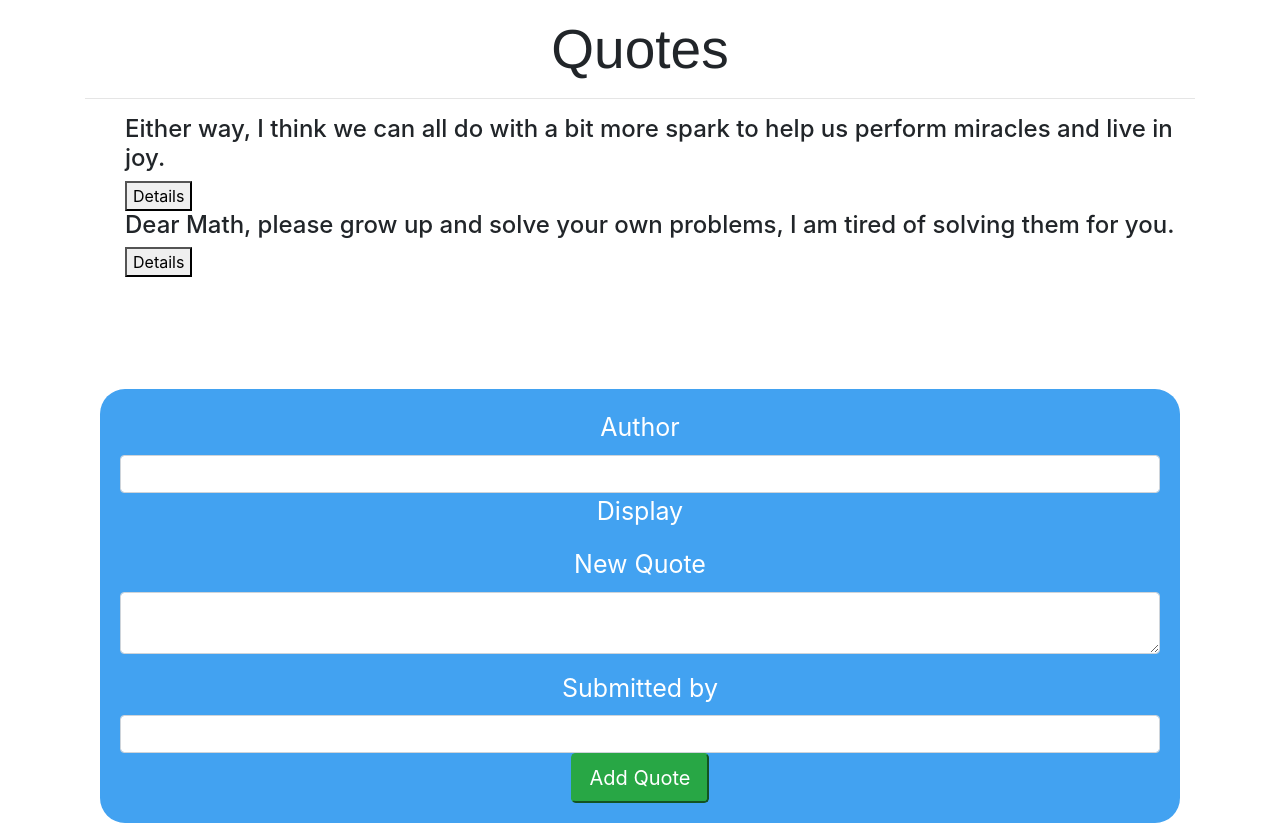
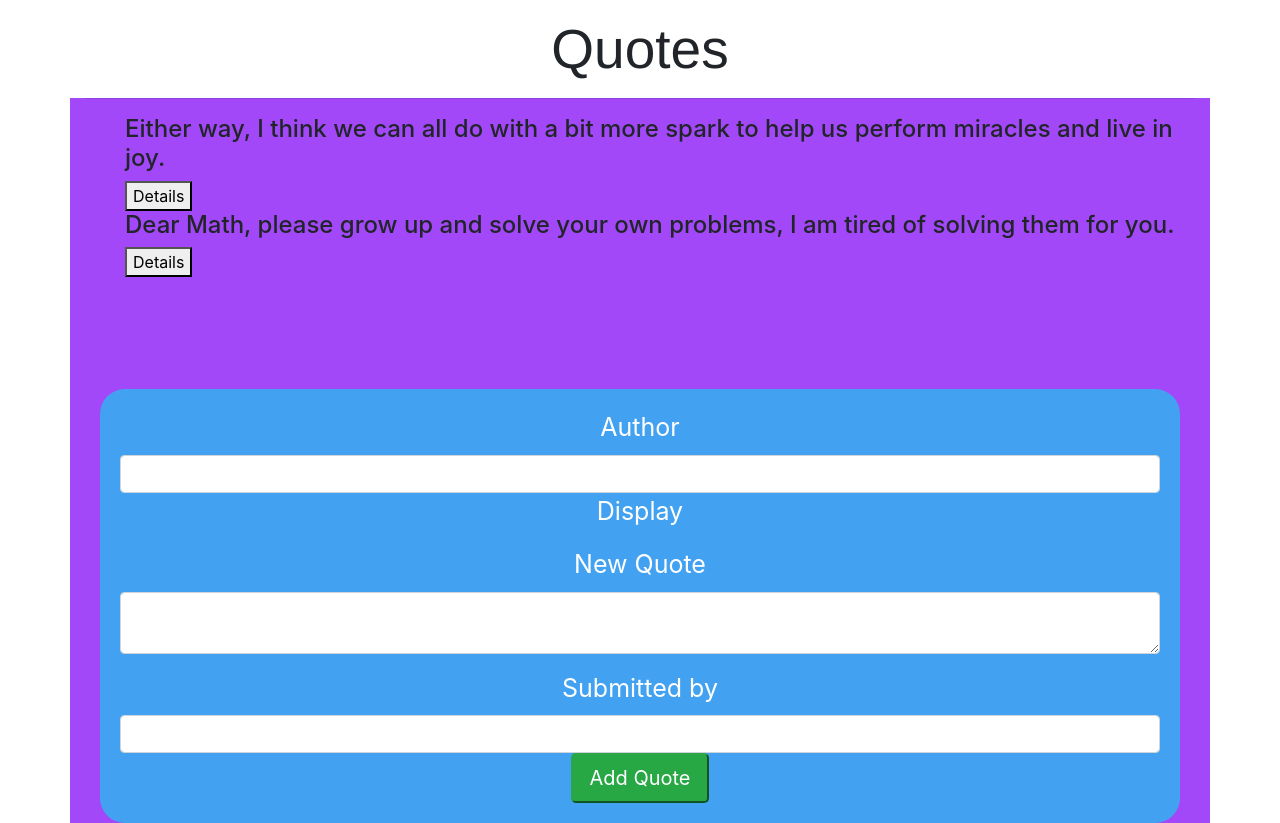
Before and after one commit to Peet-pitz/Quotes, an Angular app in the folder Quotes/: page / in a window 1280 px wide. Built offline with nearby package versions, Linux system fonts and the light colour scheme.

Commit message:
change container background color

```diff
--- a/Quotes/src/app/quote/quote.component.css
+++ b/Quotes/src/app/quote/quote.component.css
@@ -6,3 +6,9 @@ h1{
     font-size: 55px;
     font-family: 'Franklin Gothic Medium', 'Arial Narrow', Arial, sans-serif
 }
+.container{
+    background-color: rgb(163, 72, 248);
+}
+/* .background{
+    background-color: aqua;
+} */
--- a/Quotes/src/app/quote/quote.component.html
+++ b/Quotes/src/app/quote/quote.component.html
@@ -1,3 +1,4 @@
+<div class="background">
 <h1>Quotes</h1>
 <div class="container">
 <hr>
@@ -13,3 +14,4 @@
   </ul>
   <app-quote-form (addQuote)="addNewQuote($event)"></app-quote-form>
 </div>
+</div>
```
